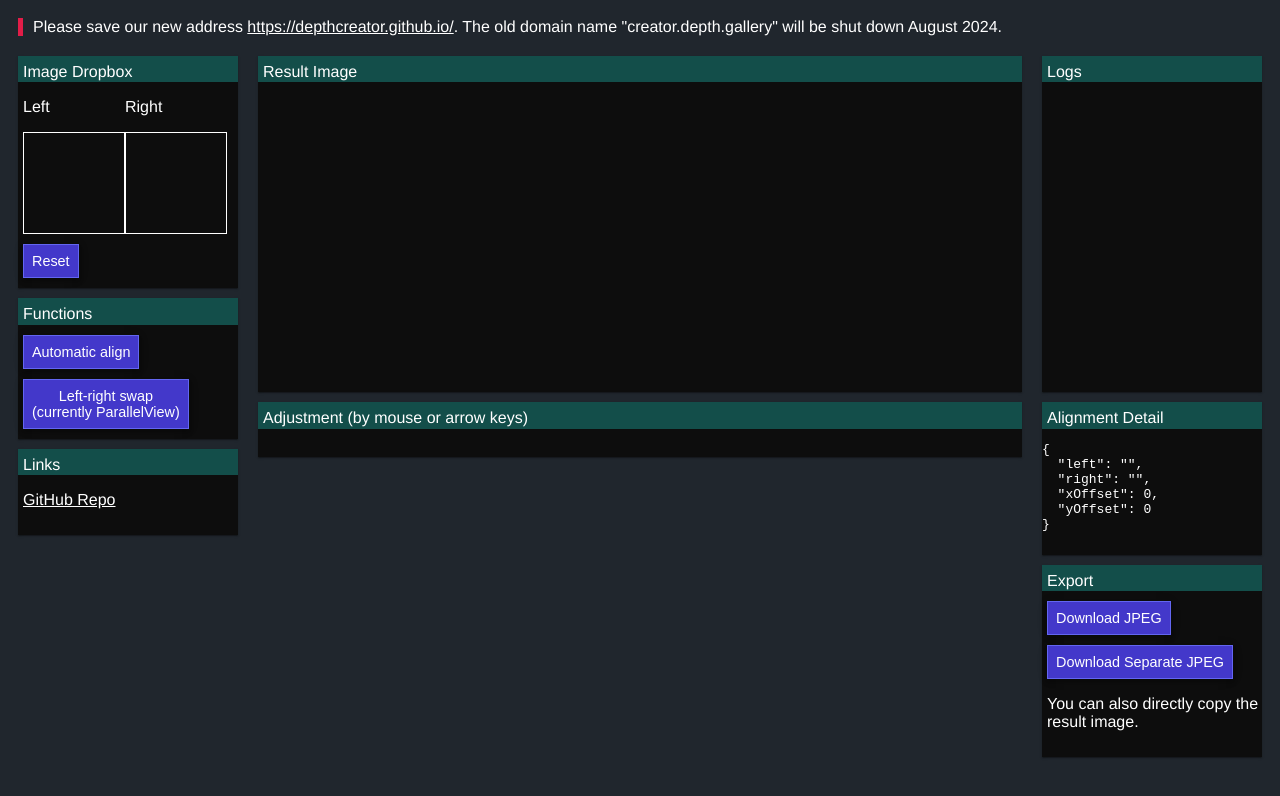
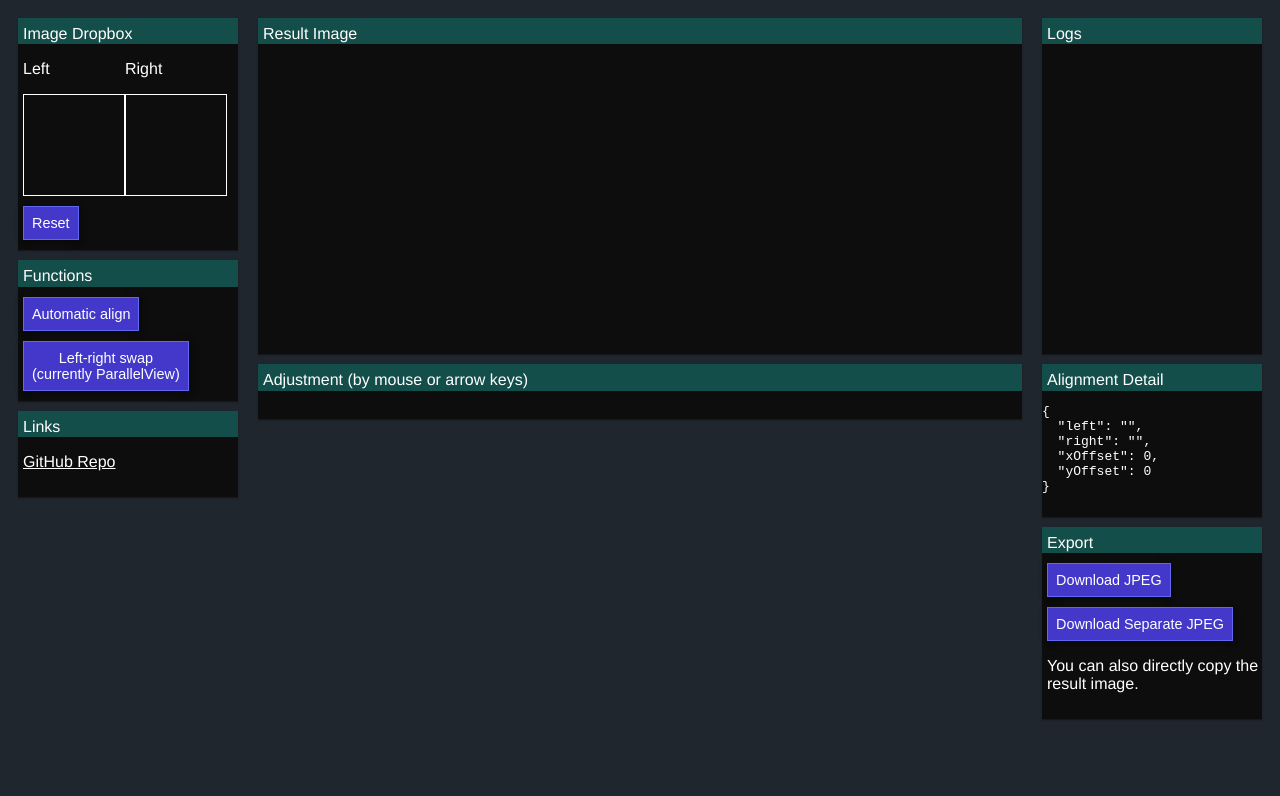
Before and after one commit to depthcreator/creator, a Vue app: page / in a window 1280 px wide. Shown: the top 796 px of the page. Built offline with nearby package versions, Linux system fonts and the light colour scheme.

Commit message:
remove migration notice

```diff
--- a/src/App.vue
+++ b/src/App.vue
@@ -1,5 +1,4 @@
 <template>
-  <MigrationNotice/>
   <div class="hidden-canvas">
     <canvas id="matches" style="width: 0; height: 0;"></canvas>
     <canvas ref="forSave" style="width: 0; height: 0;"></canvas>
@@ -74,7 +73,6 @@ import ImageDropbox from './components/ImageDropbox.vue'
 import useAlignmentState from './functions/useAlignmentState'
 import PreviewCanvas from './components/PreviewCanvas.vue'
 import AdjustmentCanvas from './components/AdjustmentCanvas.vue'
-import MigrationNotice from './components/MigrationNotice.vue'
 
 const logs = ref(null as HTMLDivElement | null)
 
--- a/src/components/MigrationNotice.vue
+++ /dev/null
@@ -1,27 +0,0 @@
-<template>
-  <div class="notice">
-    <div class="bar"></div>
-    <div>
-      Please save our new address <a href="https://depthcreator.github.io/">https://depthcreator.github.io/</a>. The old domain name "creator.depth.gallery" will be shut down August 2024.
-    </div>
-  </div>
-</template>
-
-<script setup lang="ts">
-
-</script>
-
-<style scoped lang="scss">
-.notice {
-  max-width: 1500px;
-  margin: 0 auto;
-  padding: 10px;
-  box-sizing: border-box;
-  display: flex;
-  gap: 10px;
-}
-.bar {
-  background: rgb(226, 29, 72);
-  width: 5px;
-}
-</style>
```
